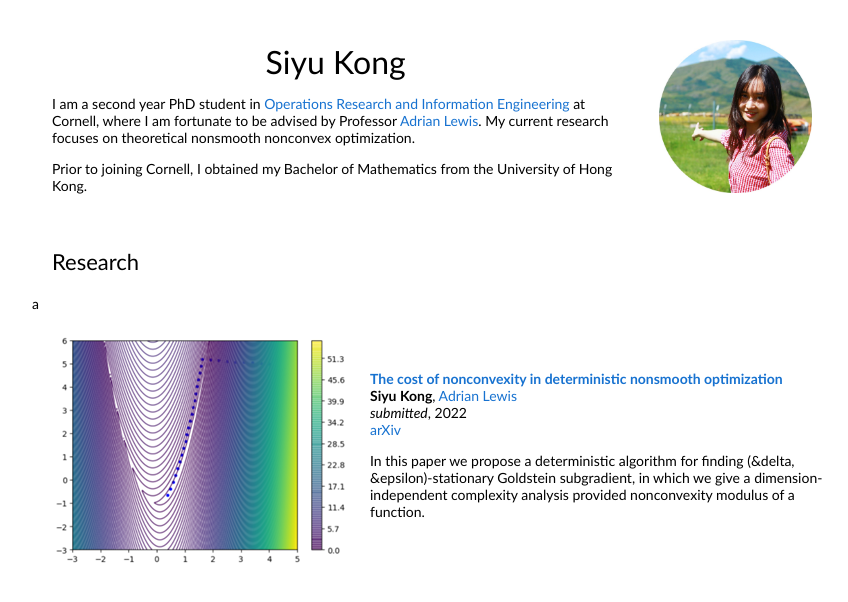
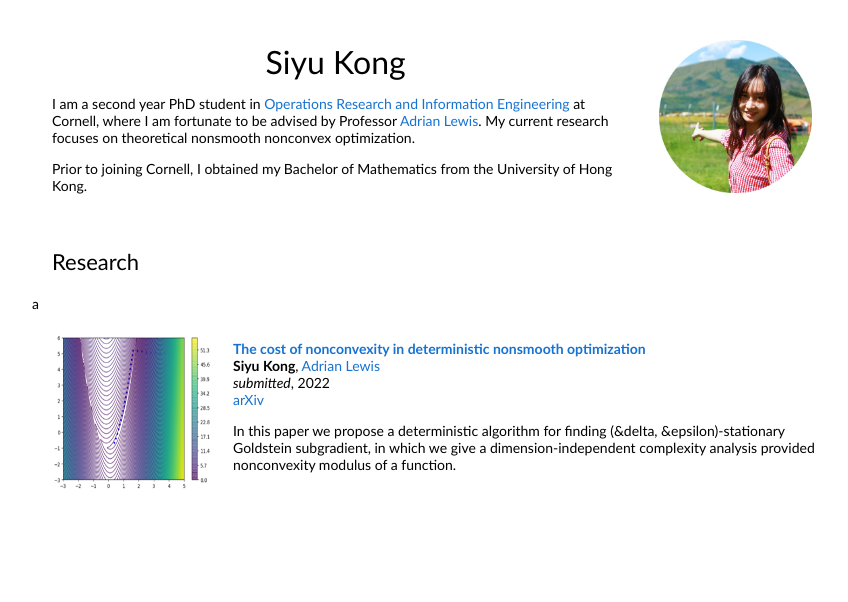
Before and after one commit to ksyautumn/ksyautumn.github.io, a Jekyll site: the page index.html, which Jekyll copies as it is, in a window 1280 px wide. Shown: the top 602 px of the page, without its empty margins (208-1056 px from the left). Built offline with Jekyll 4.4.1, drawn with Linux system fonts in a browser that asks for light colours.

Commit message:
Update index.html

```diff
--- a/index.html
+++ b/index.html
@@ -39,10 +39,11 @@
         </tbody></table>
         <table style="width:100%;border:0px;border-spacing:0px;border-collapse:separate;margin-right:auto;margin-left:auto;"><tbody>
 
-      <tr onmouseout="db3d_stop()" onmouseover="db3d_start()">
-      <td style="padding:20px;width:25%;vertical-align:middle"><img src="images/cost_fig.png">
+      <tr>
+      <td style="padding:20px;width:25%;vertical-align:middle">
+        <img src="images/cost_fig.png" alt="clean-usnob" width="160" height="160">
       </td>
-      <td width="75%" valign="center">
+      <td width="75%" valign="middle">
 	<a href="https://arxiv.org/abs/2210.00652">
           <papertitle>The cost of nonconvexity in deterministic nonsmooth optimization</papertitle>
         </a>
```
